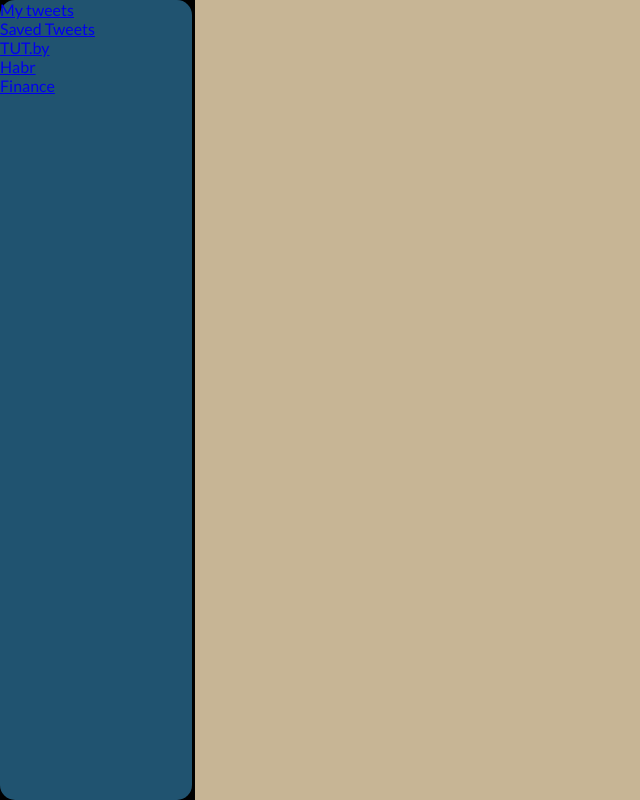
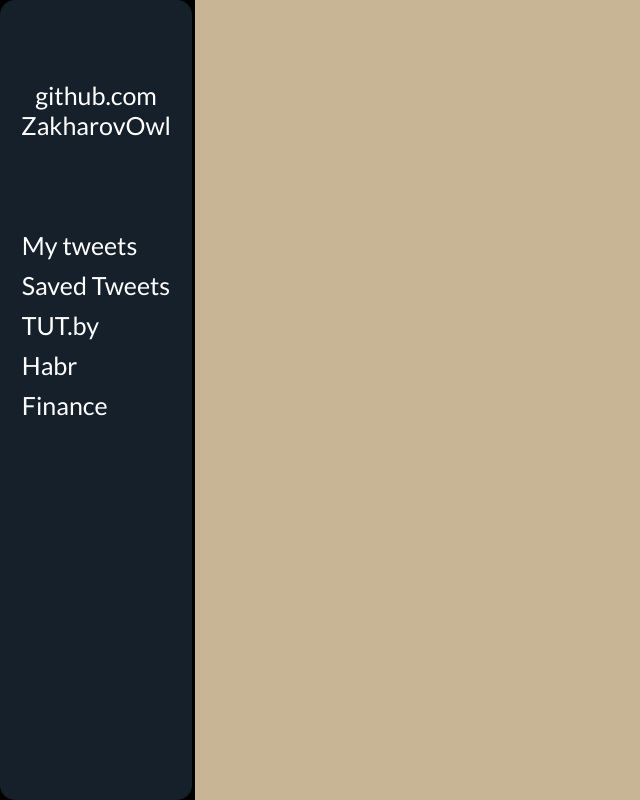
Before and after one commit to ZakharovOwl/music-app-react, a React (Create React App) app in the folder news-app/: page / in a window 1280 px wide. Shown: the whole page, without its empty margins (0-640 px from the left). Built offline with nearby package versions, Linux system fonts and the light colour scheme.

Commit message:
feat: styles nav

```diff
--- a/news-app/src/components/Navnar.jsx
+++ b/news-app/src/components/Navnar.jsx
@@ -4,21 +4,55 @@ import { NavLink } from "react-router-dom";
 const Navbar = () => {
   return (
     <nav>
+      <a className="github" href="https://github.com/ZakharovOwl">
+        <p>github.com</p>
+        <p>ZakharovOwl</p>
+      </a>
       <ul>
         <li>
-            <NavLink to="/mytweets">My tweets</NavLink>
+          <NavLink
+            to="/mytweets"
+            activeClassName="link_active"
+            className="list__link"
+          >
+            My tweets
+          </NavLink>
         </li>
         <li>
-            <NavLink to="/savedtweets">Saved Tweets</NavLink>
+          <NavLink
+            to="/savedtweets"
+            activeClassName="link_active"
+            className="list__link"
+          >
+            Saved Tweets
+          </NavLink>
         </li>
         <li>
-            <NavLink to="/newstutby">TUT.by</NavLink>
+          <NavLink
+            to="/newstutby"
+            activeClassName="link_active"
+            className="list__link"
+          >
+            TUT.by
+          </NavLink>
         </li>
         <li>
-            <NavLink to="/newshabr">Habr</NavLink>
+          <NavLink
+            to="/newshabr"
+            activeClassName="link_active"
+            className="list__link"
+          >
+            Habr
+          </NavLink>
         </li>
         <li>
-            <NavLink to="/finance">Finance</NavLink>
+          <NavLink
+            to="/finance"
+            activeClassName="link_active"
+            className="list__link"
+          >
+            Finance
+          </NavLink>
         </li>
       </ul>
     </nav>
--- a/news-app/src/styles/App.scss
+++ b/news-app/src/styles/App.scss
@@ -1,4 +1,5 @@
 @import "./MyTweets";
+@import "./Navnar";
 
 * {
   margin: 0;
@@ -34,7 +35,6 @@ h4 {
 nav {
   grid-area: nav;
   width: 15vw;
-  background-color: #205370;
   border-radius: 15px;
 }
 
--- /dev/null
+++ b/news-app/src/styles/_Navnar.scss
@@ -0,0 +1,34 @@
+nav {
+  display: flex;
+  background-color: #16202a;
+  flex-direction: column;
+  align-items: center;
+
+  .github {
+    display: flex;
+    flex-direction: column;
+    align-items: center;
+    justify-content: center;
+    margin-bottom: 10vh;
+    margin-top: 10vh;
+
+    &:hover {
+      color: #00afff;
+    }
+  }
+
+  a {
+    list-style-type: none;
+    text-decoration: none;
+    color: white;
+    font-size: 25px;
+  }
+  li {
+    list-style-type: none;
+    text-decoration: none;
+    margin: 10px;
+  }
+  .link_active {
+    color: #00afff;
+  }
+}
```
Also changed, not shown: 1 other file (tests, documents, lock files or other folders). Lines whose indentation alone changed are shown as unchanged.
